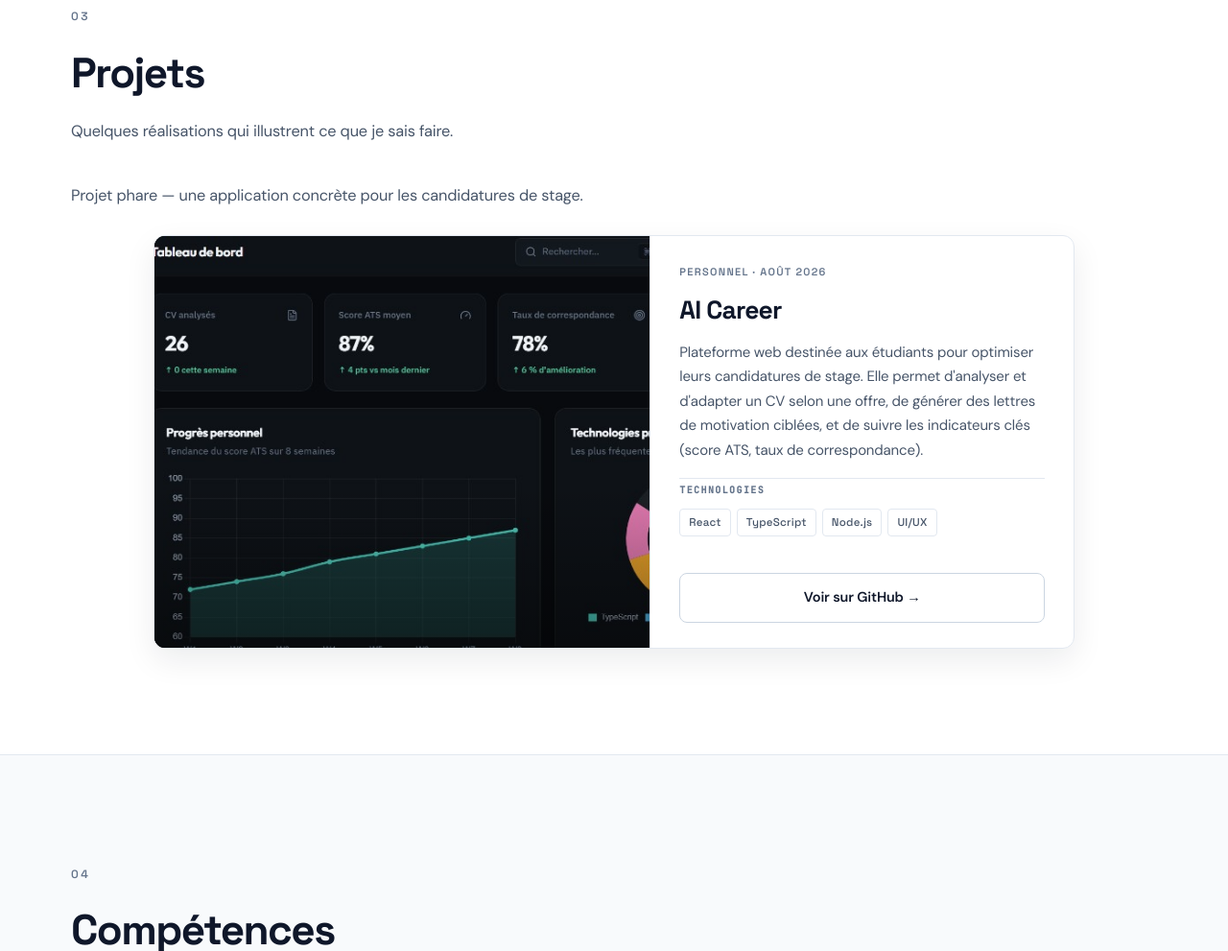
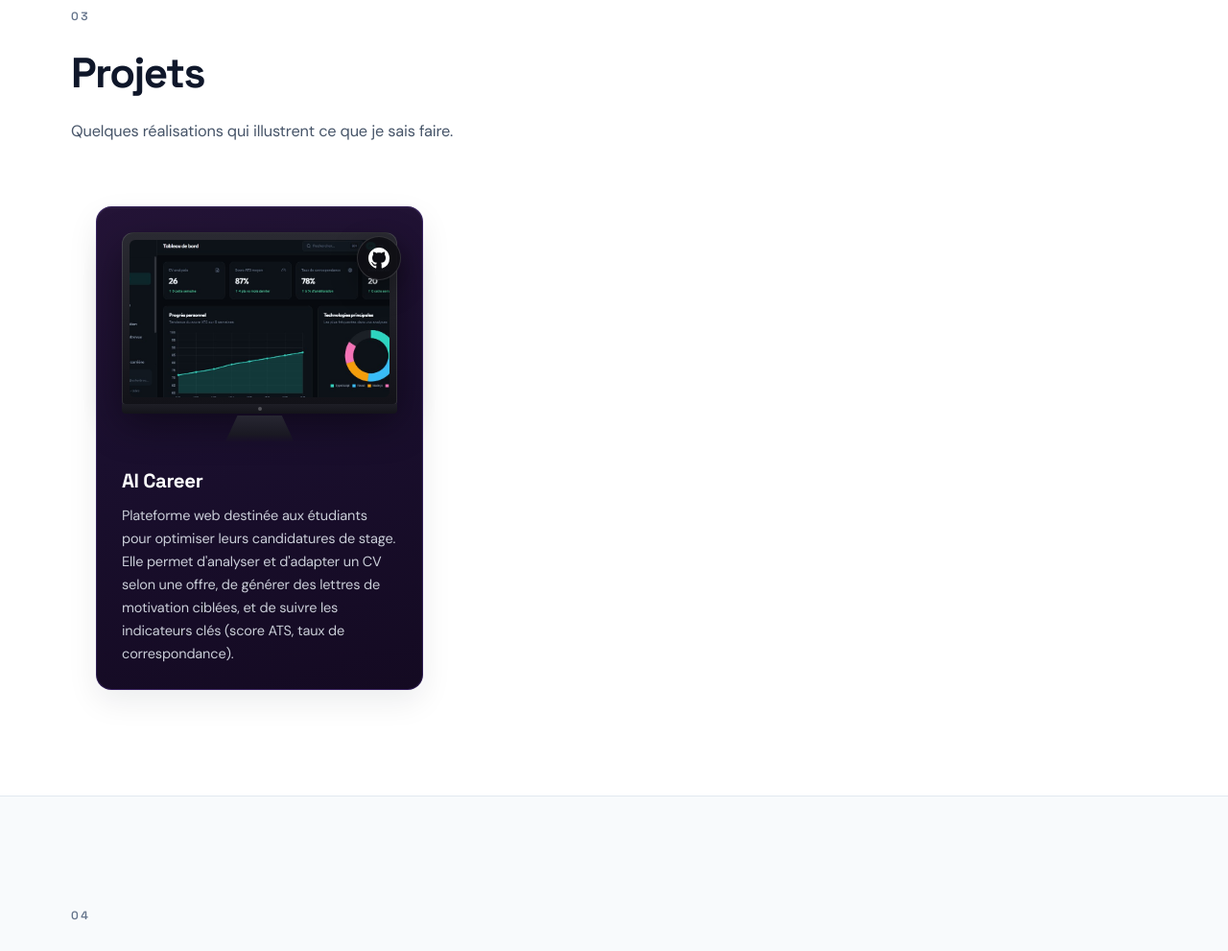
Before and after one commit to HaitianBoy-509/Portfolio, a plain HTML site: page index.html in a window 1280 px wide. Shown: the part 3311-4302 px from the top of the page at 96% size. Drawn offline with Linux system fonts and the light colour scheme.

Commit message:
Projets: cartes style mockup ecran, bouton GitHub, sans date.
Grille prete pour plusieurs projets; affichage type reference.

Co-authored-by: Cursor <cursoragent@cursor.com>

```diff
--- a/index.html
+++ b/index.html
@@ -19,7 +19,7 @@
   <link rel="preconnect" href="https://fonts.googleapis.com" />
   <link rel="preconnect" href="https://fonts.gstatic.com" crossorigin />
   <link href="https://fonts.googleapis.com/css2?family=DM+Sans:ital,opsz,wght@0,9..40,300;0,9..40,400;0,9..40,500;0,9..40,600;0,9..40,700;1,9..40,400&family=JetBrains+Mono:wght@400;500&family=Space+Grotesk:wght@500;600;700&display=swap" rel="stylesheet" />
-  <link rel="stylesheet" href="styles.css?v=2021" />
+  <link rel="stylesheet" href="styles.css?v=2022" />
 </head>
 <body>
   <div class="ambient" aria-hidden="true"></div>
@@ -224,44 +224,46 @@
                   <p class="section-sub" data-i18n="projects.sub">Quelques réalisations qui illustrent ce que je sais faire.</p>
               </div>
 
-              <p class="projects-lead reveal" data-i18n="projects.lead">Projet phare — une application concrète pour les candidatures de stage.</p>
-
-              <article class="project-feature reveal">
-                  <div class="project-feature-media">
-                      <div class="project-thumb project-thumb--feature">
+              <ul class="projects-showcase">
+                  <li class="reveal">
+                      <article class="project-panel">
+                          <div class="project-panel-visual">
+                              <div class="project-device" aria-hidden="true">
+                                  <div class="project-device-screen">
                                       <img src="assets/projet-ai-career.png"
+                                           data-i18n-alt="proj3.alt"
                                            alt="Capture d'écran du tableau de bord AI Career"
-                               data-i18n-alt="proj3.alt"
                                            loading="lazy"
                                            decoding="async"
-                               width="960"
-                               height="600" />
+                                           width="640"
+                                           height="400" />
                                   </div>
+                                  <div class="project-device-chin">
+                                      <span class="project-device-dot"></span>
                                   </div>
-                  <div class="project-feature-body">
-                      <div class="project-feature-head">
-                          <span class="project-tag" data-i18n="proj3.tag">Personnel · Août 2026</span>
-                          <h3 class="project-feature-title">AI Career</h3>
+                                  <span class="project-device-stand"></span>
                               </div>
-                      <p class="project-feature-desc" data-i18n="proj3.desc">
+                              <a href="https://github.com/HaitianBoy-509/Ai-Career_Assistant"
+                                 class="project-github"
+                                 target="_blank"
+                                 rel="noopener noreferrer"
+                                 data-i18n-aria="proj3.githubAria">
+                                  <svg width="22" height="22" viewBox="0 0 24 24" aria-hidden="true" fill="currentColor">
+                                      <path d="M12 0C5.37 0 0 5.37 0 12c0 5.31 3.435 9.795 8.205 11.385.6.105.825-.255.825-.57 0-.285-.015-1.23-.015-2.235-3.015.555-3.795-.735-4.035-1.41-.135-.345-.72-1.41-1.23-1.695-.42-.225-1.02-.78-.015-.795.945-.015 1.62.87 1.845 1.23 1.08 1.815 2.805 1.305 3.495.99.105-.78.42-1.305.765-1.605-2.67-.3-5.46-1.335-5.46-5.925 0-1.305.465-2.385 1.23-3.225-.12-.3-.54-1.53.12-3.18 0 0 1.005-.315 3.3 1.23.96-.27 1.98-.405 3-.405s2.04.135 3 .405c2.295-1.56 3.3-1.23 3.3-1.23.66 1.65.24 2.88.12 3.18.765.84 1.23 1.905 1.23 3.225 0 4.605-2.805 5.625-5.475 5.925.435.375.81 1.095.81 2.22 0 1.605-.015 2.895-.015 3.3 0 .315.225.69.825.57A12.02 12.02 0 0024 12c0-6.63-5.37-12-12-12z"/>
+                                  </svg>
+                              </a>
+                          </div>
+                          <div class="project-panel-copy">
+                              <h3 class="project-panel-title" data-i18n="proj3.title">AI Career</h3>
+                              <p class="project-panel-desc" data-i18n="proj3.desc">
                                   Plateforme web destinée aux étudiants pour optimiser leurs candidatures de stage.
                                   Elle permet d'analyser et d'adapter un CV selon une offre, de générer des lettres
                                   de motivation ciblées, et de suivre les indicateurs clés (score ATS, taux de correspondance).
                               </p>
-                      <div class="project-feature-stack">
-                          <span class="project-stack-label" data-i18n="projects.stack">Technologies</span>
-                          <ul class="chip-list chip-list--project">
-                              <li>React</li>
-                              <li>TypeScript</li>
-                              <li>Node.js</li>
-                              <li>UI/UX</li>
-                          </ul>
-                      </div>
-                      <div class="project-feature-actions">
-                          <a href="https://github.com/HaitianBoy-509/Ai-Career_Assistant" class="btn btn-ghost project-feature-btn" target="_blank" rel="noopener noreferrer" data-i18n="proj.link">Voir sur GitHub →</a>
-                      </div>
                           </div>
                       </article>
+                  </li>
+              </ul>
           </div>
       </section>
 
@@ -431,6 +433,6 @@
     </div>
   </footer>
 
-  <script src="script.js?v=2021"></script>
+  <script src="script.js?v=2022"></script>
 </body>
 </html>
--- a/script.js
+++ b/script.js
@@ -55,18 +55,16 @@
       'exp4.desc': 'Amélioration de l\'expérience utilisateur (UX) du site web : audit de l\'interface, analyse des parcours utilisateurs et recommandations concrètes pour moderniser le site et faciliter les collaborations internationales.',
       'projects.title': 'Projets',
       'projects.sub': 'Quelques réalisations qui illustrent ce que je sais faire.',
-      'projects.lead': 'Projet phare — une application concrète pour les candidatures de stage.',
-      'projects.stack': 'Technologies',
       'proj1.tag': 'Personnel · Mars 2026',
       'proj1.desc': 'Tracker d\'habitudes minimaliste pour rester constant et discipliné. Design épuré, suivi quotidien et gamification (streaks, points, roue de récompenses). Version démo publiée sur GitHub — version finale en cours de développement.',
       'proj1.alt': 'Capture d\'écran de l\'application Habit Tracker',
       'proj2.tag': 'Personnel · Avril 2026',
       'proj2.desc': 'Application mobile fitness développée avec .NET MAUI. Calcul et structuration de séances selon des objectifs précis — force, hypertrophie ou endurance — avec timer de séance et plans d\'entraînement détaillés. Version démo publiée sur GitHub — version finale en cours de développement.',
       'proj2.alt': 'Capture d\'écran de l\'application Workout Calculator',
-      'proj3.tag': 'Personnel · Août 2026',
+      'proj3.title': 'AI Career',
       'proj3.desc': 'Plateforme web destinée aux étudiants pour optimiser leurs candidatures de stage. Elle permet d\'analyser et d\'adapter un CV selon une offre, de générer des lettres de motivation ciblées, et de suivre les indicateurs clés (score ATS, taux de correspondance).',
       'proj3.alt': 'Capture d\'écran du tableau de bord AI Career',
-      'proj.link': 'Voir sur GitHub →',
+      'proj3.githubAria': 'Voir le projet AI Career sur GitHub',
       'skills.title': 'Compétences',
       'skills.sub': 'Outils et savoir-faire que j\'utilise au quotidien.',
       'certifications.title': 'Certifications',
@@ -147,8 +145,6 @@
       'exp4.org': 'Fundación Biosfera',
       'exp4.desc': 'Improved the website user experience (UX): interface audit, user journey analysis, and concrete recommendations to modernize the site and support international partnerships.',
       'projects.title': 'Projects',
-      'projects.lead': 'Featured project — a hands-on tool for internship applications.',
-      'projects.stack': 'Tech stack',
       'projects.sub': 'A few projects that showcase what I can do.',
       'proj1.tag': 'Personal · Mar. 2026',
       'proj1.desc': 'Minimalist habit tracker to stay consistent and disciplined. Clean design, daily tracking, and gamification (streaks, points, reward wheel). Demo published on GitHub — final version in development.',
@@ -156,10 +152,10 @@
       'proj2.tag': 'Personal · Apr. 2026',
       'proj2.desc': 'Fitness mobile app built with .NET MAUI. Calculates and structures workouts based on specific goals — strength, hypertrophy, or endurance — with a session timer and detailed training plans. Demo published on GitHub — final version in development.',
       'proj2.alt': 'Screenshot of the Workout Calculator application',
-      'proj3.tag': 'Personal · Aug. 2026',
+      'proj3.title': 'AI Career',
       'proj3.desc': 'Web platform designed for students to strengthen internship applications. It analyzes and adapts a résumé to a job posting, generates targeted cover letters, and tracks key metrics such as ATS score and match rate.',
       'proj3.alt': 'Screenshot of the AI Career dashboard',
-      'proj.link': 'View on GitHub →',
+      'proj3.githubAria': 'View the AI Career project on GitHub',
       'skills.title': 'Skills',
       'skills.sub': 'Tools and expertise I use day to day.',
       'certifications.title': 'Certifications',
--- a/styles.css
+++ b/styles.css
@@ -1041,108 +1041,146 @@ ul, ol { list-style: none; padding: 0; }
 .timeline-extra a:hover { border-bottom-color: var(--text); }
 
 /* ---------- PROJECTS ---------- */
-.projects-lead {
-  max-width: 640px;
-  margin: -24px 0 28px;
-  font-size: 1.02rem;
-  line-height: 1.6;
-  color: var(--text-soft);
-}
-.project-feature {
+.projects-showcase {
   display: grid;
-  grid-template-columns: minmax(0, 1.08fr) minmax(0, 0.92fr);
-  gap: 0;
-  max-width: 960px;
+  grid-template-columns: repeat(auto-fill, minmax(min(100%, 320px), 1fr));
+  gap: 28px;
+  max-width: 1080px;
   margin: 0 auto;
-  border: 1px solid var(--border);
-  border-radius: var(--radius);
-  background: var(--surface);
-  box-shadow: var(--shadow-md);
+  padding: 0;
+  list-style: none;
+}
+.project-panel {
+  display: flex;
+  flex-direction: column;
+  height: 100%;
+  padding: 26px 22px 24px;
+  border-radius: calc(var(--radius) + 4px);
+  border: 1px solid rgba(139, 92, 246, 0.22);
+  background: linear-gradient(165deg, #241437 0%, #1a0f2e 45%, #140a22 100%);
+  box-shadow: var(--shadow-md), inset 0 1px 0 rgba(255, 255, 255, 0.05);
+  color: #f8fafc;
+  transition:
+    transform 0.4s var(--ease-out),
+    box-shadow 0.4s var(--ease),
+    border-color 0.4s var(--ease);
+}
+.project-panel:hover {
+  transform: translateY(-5px);
+  border-color: rgba(167, 139, 250, 0.45);
+  box-shadow: var(--shadow-lg), 0 20px 50px rgba(88, 28, 135, 0.25);
+}
+.project-panel-visual {
+  position: relative;
+  margin-bottom: 22px;
+  padding: 0 4px 6px;
+}
+.project-device {
+  display: flex;
+  flex-direction: column;
+  align-items: center;
+  width: 100%;
+  max-width: 300px;
+  margin: 0 auto;
+}
+.project-device-screen {
+  width: 100%;
+  aspect-ratio: 16 / 10;
+  padding: 7px;
+  border-radius: 12px 12px 4px 4px;
+  background: linear-gradient(180deg, #2a2a32 0%, #121218 100%);
+  border: 1px solid rgba(255, 255, 255, 0.12);
+  box-shadow: 0 18px 40px rgba(0, 0, 0, 0.45);
   overflow: hidden;
+}
+.project-device-screen img {
+  display: block;
+  width: 100%;
+  height: 100%;
+  object-fit: cover;
+  object-position: top center;
+  border-radius: 6px;
+  transition: transform 0.55s var(--ease-out);
+}
+.project-panel:hover .project-device-screen img {
+  transform: scale(1.03);
+}
+.project-device-chin {
+  display: flex;
+  align-items: center;
+  justify-content: center;
+  width: 100%;
+  height: 10px;
+  margin-top: -1px;
+  background: linear-gradient(180deg, #1e1e26, #14141a);
+  border-radius: 0 0 4px 4px;
+}
+.project-device-dot {
+  width: 4px;
+  height: 4px;
+  border-radius: 50%;
+  background: rgba(255, 255, 255, 0.25);
+}
+.project-device-stand {
+  display: block;
+  width: 72px;
+  height: 28px;
+  margin-top: 2px;
+  background: linear-gradient(180deg, #2a2a34 0%, #1a1a22 70%, transparent 100%);
+  clip-path: polygon(18% 0, 82% 0, 100% 100%, 0 100%);
+  opacity: 0.9;
+}
+.project-github {
+  position: absolute;
+  top: 4px;
+  right: 0;
+  display: grid;
+  place-items: center;
+  width: 46px;
+  height: 46px;
+  border-radius: 50%;
+  background: rgba(15, 15, 20, 0.92);
+  border: 1px solid rgba(255, 255, 255, 0.14);
+  color: #ffffff;
+  box-shadow: 0 10px 28px rgba(0, 0, 0, 0.4);
   transition:
-    border-color 0.35s var(--ease),
-    box-shadow 0.35s var(--ease),
-    transform 0.35s var(--ease-out);
-}
-.project-feature:hover {
-  border-color: var(--accent-muted);
-  box-shadow: var(--shadow-lg), 0 0 0 1px var(--glow-soft);
-  transform: translateY(-3px);
-}
-.project-feature-media {
+    transform 0.3s var(--ease),
+    background 0.3s var(--ease),
+    border-color 0.3s var(--ease),
+    box-shadow 0.3s var(--ease);
+  z-index: 2;
+}
+.project-github:hover {
+  transform: scale(1.06);
+  background: #ffffff;
+  color: #0f0f14;
+  border-color: #ffffff;
+  box-shadow: 0 12px 32px rgba(0, 0, 0, 0.35);
+}
+.project-panel-copy {
   display: flex;
   flex-direction: column;
-  min-height: 100%;
-  background: #171717;
-  border-right: 1px solid var(--border);
-}
-.project-thumb--feature {
-  flex: 1;
-  aspect-ratio: auto;
-  min-height: 280px;
-  height: 100%;
-}
-.project-thumb--feature img {
-  object-position: top center;
-}
-.project-feature-body {
-  display: flex;
-  flex-direction: column;
-  padding: 28px 30px 26px;
-  gap: 16px;
-}
-.project-feature-head {
-  display: flex;
-  flex-direction: column;
-  gap: 6px;
-}
-.project-feature-title {
-  font-family: 'Space Grotesk', sans-serif;
-  font-size: clamp(1.35rem, 2.4vw, 1.65rem);
+  gap: 12px;
+  padding: 0 4px;
+}
+.project-panel-title {
+  margin: 0;
+  font-family: 'Space Grotesk', sans-serif;
+  font-size: clamp(1.1rem, 2vw, 1.28rem);
   font-weight: 700;
-  letter-spacing: -0.03em;
-  line-height: 1.15;
+  letter-spacing: -0.02em;
+  line-height: 1.25;
+  color: #ffffff;
+}
+.project-panel-desc {
   margin: 0;
-}
-.project-feature-desc {
-  margin: 0;
-  color: var(--text-soft);
-  font-size: 15px;
-  line-height: 1.7;
-  flex: 1;
-}
-.project-feature-stack {
-  display: flex;
-  flex-direction: column;
-  gap: 10px;
-  padding-top: 4px;
-  border-top: 1px solid var(--border);
-}
-.project-stack-label {
-  font-size: 10px;
-  font-weight: 700;
-  letter-spacing: 0.14em;
-  text-transform: uppercase;
-  color: var(--text-mute);
-  font-family: 'JetBrains Mono', ui-monospace, monospace;
-}
-.chip-list--project {
-  margin-bottom: 0;
-}
-.chip-list--project li {
-  border-radius: 999px;
-  padding: 6px 11px;
-  background: var(--surface-strong);
-}
-.project-feature-actions {
-  margin-top: auto;
-  padding-top: 4px;
-}
-.project-feature-btn {
-  width: 100%;
-  justify-content: center;
-  text-align: center;
-  border-radius: var(--radius-sm);
+  font-size: 14.5px;
+  line-height: 1.65;
+  color: rgba(226, 232, 240, 0.88);
+}
+[data-theme="dark"] .project-panel {
+  border-color: rgba(167, 139, 250, 0.28);
+  box-shadow: var(--shadow-md), 0 0 0 1px rgba(139, 92, 246, 0.08);
 }
 .projects-grid--single {
   grid-template-columns: 1fr;
@@ -1192,8 +1230,7 @@ ul, ol { list-style: none; padding: 0; }
   background: linear-gradient(180deg, transparent 60%, rgba(0, 0, 0, 0.4) 100%);
   pointer-events: none;
 }
-.project-card:hover .project-thumb img,
-.project-feature:hover .project-thumb img {
+.project-card:hover .project-thumb img {
   transform: scale(1.04);
   filter: grayscale(0);
 }
@@ -1793,17 +1830,9 @@ ul, ol { list-style: none; padding: 0; }
 @media (max-width: 1024px) {
   .skills-grid { grid-template-columns: 1fr 1fr; }
   .projects-grid { grid-template-columns: 1fr 1fr; }
-  .project-feature {
+  .projects-showcase {
     grid-template-columns: 1fr;
-    max-width: 640px;
-  }
-  .project-feature-media {
-    border-right: none;
-    border-bottom: 1px solid var(--border);
-  }
-  .project-thumb--feature {
-    min-height: 220px;
-    aspect-ratio: 16 / 10;
+    max-width: 380px;
   }
 }
 
```
Lines whose indentation alone changed are shown as unchanged.
